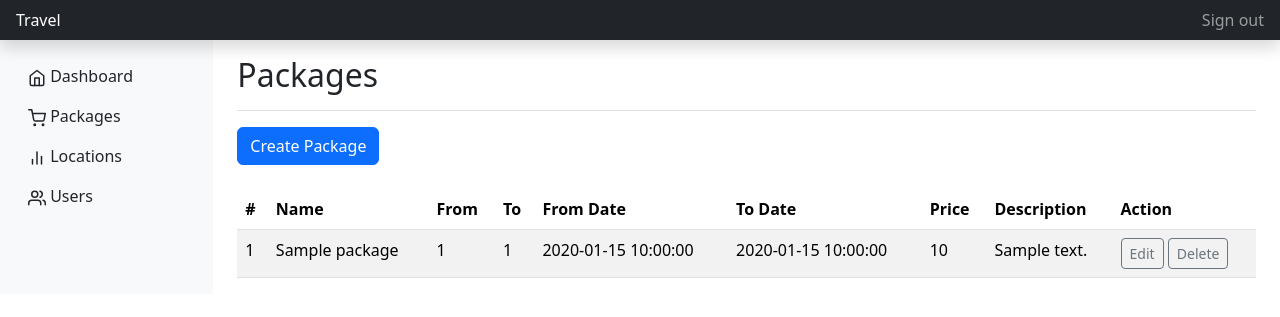
After one commit to thenibirahmed/482project, a PHP site: page /admin/packages/index.php in a window 1280 px wide. The commit adds this page. Shown: the top 317 px of the page. Run offline with PHP 8.4, Linux system fonts and the light colour scheme; the visitor is signed in with stand-in values (Sample User, id 1); tables that the repository leaves empty or names only in its code hold one stand-in row (values such as "Sample post"); some libraries are stand-ins or nearby versions.

Commit message:
some progress

```diff
--- /dev/null
+++ b/Tasks.txt
@@ -0,0 +1,6 @@
+- All Edit
+- All Delete
+- Search
+- Image upload
+- SMS sending
+- Payment gateway (Optional)
--- a/admin/inc/header.php
+++ b/admin/inc/header.php
@@ -10,9 +10,10 @@
         die;
     }
 
+	require $_SERVER['DOCUMENT_ROOT'] . '/admin/functions/users.php';
+	require $_SERVER['DOCUMENT_ROOT'] . '/admin/functions/locations.php';
+	require $_SERVER['DOCUMENT_ROOT'] . '/admin/functions/packages.php';
 	require $_SERVER['DOCUMENT_ROOT'] . '/admin/functions/bookings.php';
-	require $_SERVER['DOCUMENT_ROOT'] . '/admin/functions/locations.php';
-	require $_SERVER['DOCUMENT_ROOT'] . '/admin/functions/users.php';
 ?>
 <!doctype html>
 <html lang="en" data-bs-theme="auto">
--- a/admin/locations/index.php
+++ b/admin/locations/index.php
@@ -49,6 +49,7 @@
                                     </tr>
                                 <?php endforeach; ?>
                             </tbody>
+                        </table>
                     </div>
                 </div>
 
--- /dev/null
+++ b/admin/packages/index.php
@@ -0,0 +1,63 @@
+<?php
+    require $_SERVER['DOCUMENT_ROOT'] . '/admin/inc/header.php';
+?>
+	<div class="container-fluid">
+		<div class="row">
+			<?php require $_SERVER['DOCUMENT_ROOT'] . '/admin/inc/sidebar.php' ?>
+
+			<main class="col-md-9 ms-sm-auto col-lg-10 px-md-4">
+
+				<div class="d-flex justify-content-between flex-wrap flex-md-nowrap align-items-center pt-3 pb-2 mb-3 border-bottom">
+					<h1 class="h2">Packages</h1>
+				</div>
+
+                <a href="/admin/packages/create.php" class="btn btn-primary mb-4">Create Package</a>
+
+                <!-- Show errors -->
+                <?php require $_SERVER['DOCUMENT_ROOT'] ."/admin/functions/show_errors.php" ?>
+
+
+                <?php $packages = getPackages() ?>
+
+                <!-- List Locations -->
+                <table class="table table-striped   table-responsive">
+                    <thead>
+                        <tr>
+                            <th scope="col">#</th>
+                            <th scope="col">Name</th>
+                            <th scope="col">From</th>
+                            <th scope="col">To</th>
+                            <th scope="col">From Date</th>
+                            <th scope="col">To Date</th>
+                            <th scope="col">Price</th>
+                            <th scope="col">Description</th>
+                            <th scope="col">Action</th>
+                        </tr>
+                    </thead>
+                    <tbody>
+                        <?php foreach($packages as $package) :  ?>
+                            <tr>
+                                <td scope="col"><?php echo $package['id'] ?></td>
+                                <td scope="col"><?php echo $package['name'] ?></td>
+                                <td scope="col"><?php echo $package['from_id'] ?></td>
+                                <td scope="col"><?php echo $package['to_id'] ?></td>
+                                <td scope="col"><?php echo $package['from_date'] ?></td>
+                                <td scope="col"><?php echo $package['to_date'] ?></td>
+                                <td scope="col"><?php echo $package['price'] ?></td>
+                                <td scope="col"><?php echo substr($package['descriptions'], 0, 100); ?></td>
+                                <td>
+                                    <a href="" class="btn btn-sm btn-outline-secondary">Edit</a>
+                                    <a href="" class="btn btn-sm btn-outline-secondary">Delete</a>
+                                </td>
+                            </tr>
+                        <?php endforeach; ?>
+                    </tbody>
+                </table>
+
+
+
+			</main>
+		</div>
+	</div>
+
+<?php require $_SERVER['DOCUMENT_ROOT'] . '/admin/inc/footer.php' ?>
--- a/admin/users/index.php
+++ b/admin/users/index.php
@@ -69,6 +69,7 @@
                                     </tr>
                                 <?php endforeach; ?>
                             </tbody>
+                        </table>
                     </div>
                 </div>
 
```
